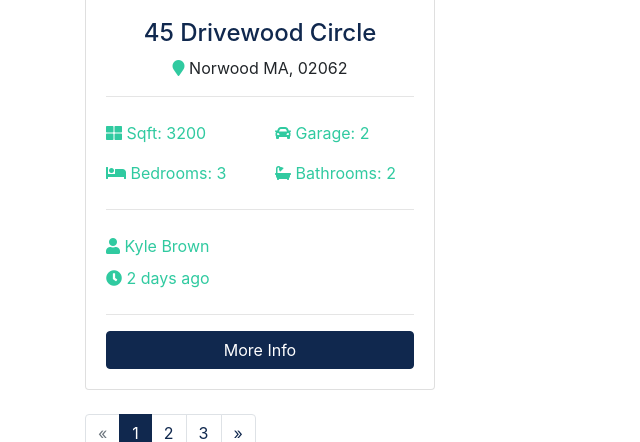
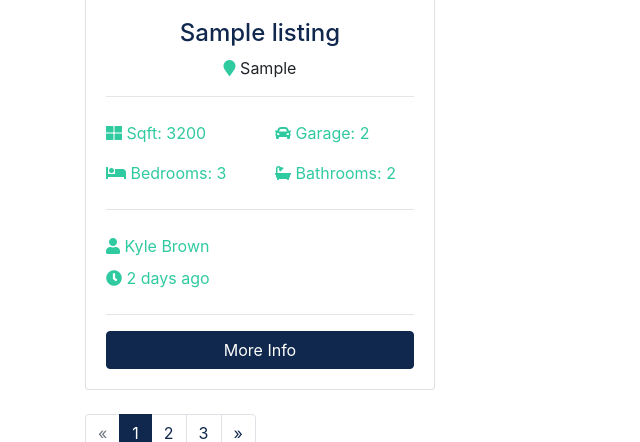
Before and after one commit to Sobaka-Pavlova/DjangoUdemy, a Django app: page /listings/ in a window 1280 px wide. Shown: the part 712-1154 px from the top of the page, without its empty margins (0-640 px from the left). Run offline with Django 3.2, Linux system fonts and the light colour scheme; tables that the repository leaves empty hold one stand-in row (values such as "Sample post"); some libraries are stand-ins or nearby versions.

Commit message:
This is how to start adding dynamic values from database

```diff
--- a/templates/listings/listings.html
+++ b/templates/listings/listings.html
@@ -43,9 +43,9 @@
         </div>
         <div class="card-body">
             <div class="listing-heading text-center">
-                <h4 class="text-primary">45 Drivewood Circle</h4>
+                <h4 class="text-primary">{{ listing.title }}</h4>
                 <p>
-                    <i class="fas fa-map-marker text-secondary"></i> Norwood MA, 02062</p>
+                    <i class="fas fa-map-marker text-secondary"></i> {{ listing.city }}</p>
             </div>
             <hr>
             <div class="row py-2 text-secondary">
```
Also changed, not shown: ReadMe.md.
